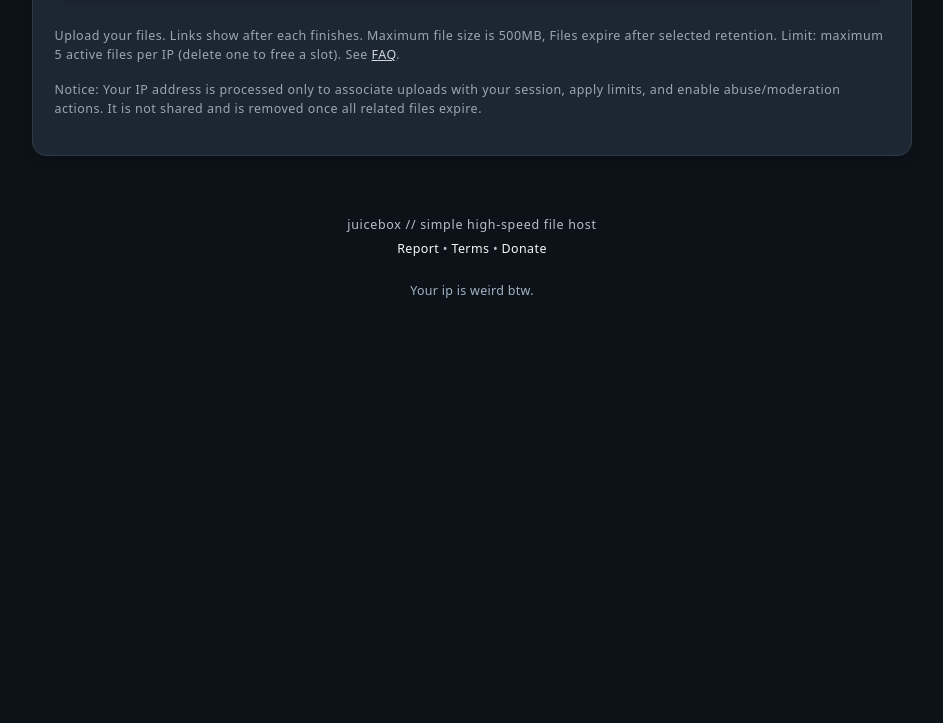
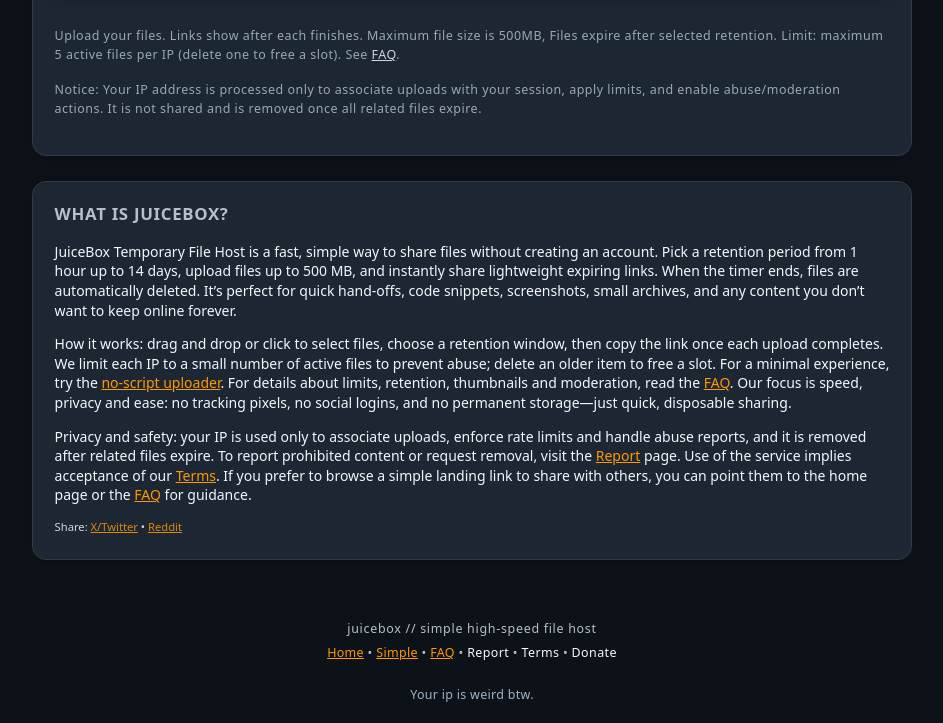
Before and after one commit to create-juicey-app/juicebox, a plain HTML site: page public/index.html in a window 1280 px wide. Shown: the part 514-1237 px from the top of the page, without its empty margins (168-1111 px from the left). Before the commit the page ends 833 px from the top, so only its background shows below. Drawn offline with Linux system fonts and the light colour scheme; no server answers.

Commit message:
seo optimizin

```diff
--- a/public/index.html
+++ b/public/index.html
@@ -2,7 +2,7 @@
 <html lang="en">
 <head>
   <meta charset="UTF-8" />
-  <title>JuiceBox</title>
+  <title>JuiceBox — Fast Temporary File Host | Upload & Share Expiring Links</title>
   <meta name="viewport" content="width=device-width,initial-scale=1" />
   <!-- Social & SEO meta additions -->
   <meta name="description" content="JuiceBox – simple high-speed temporary file host. Click, upload, share lightweight expiring links with selectable retention." />
@@ -10,19 +10,25 @@
   <meta name="keywords" content="file upload, temporary file host, share files, expiring links, quick file sharing" />
   <meta name="author" content="JuiceBox" />
   <meta name="theme-color" content="#0f141b" />
+  <!-- Favicons -->
+  <link rel="icon" href="/favicon.ico" sizes="any" />
+  <link rel="icon" type="image/png" href="/logo.png" />
+  <link rel="apple-touch-icon" href="/logo.png" />
+  <meta name="robots" content="index,follow" />
   <!-- Open Graph -->
   <meta property="og:type" content="website" />
   <meta property="og:title" content="JuiceBox – Fast Temporary File Host" />
   <meta property="og:description" content="Upload files up to 500MB and share instant expiring links (1h–14d retention)." />
-  <meta property="og:url" content="/" />
+  <meta property="og:url" content="https://box.juicey.dev/" />
   <meta property="og:site_name" content="JuiceBox" />
-  <meta property="og:image" content="/silly.webp" />
+  <meta property="og:image" content="https://box.juicey.dev/silly.webp" />
   <meta property="og:image:alt" content="JuiceBox, Temporary File Host, the silly file share." />
+  <meta property="og:locale" content="en_US" />
   <!-- Twitter Card -->
   <meta name="twitter:card" content="summary_large_image" />
   <meta name="twitter:title" content="JuiceBox – Fast Temporary File Host" />
   <meta name="twitter:description" content="Upload files (≤500MB) and share expiring links with selectable retention." />
-  <meta name="twitter:image" content="/silly.webp" />
+  <meta name="twitter:image" content="https://box.juicey.dev/silly.webp" />
   <meta name="twitter:image:alt" content="JuiceBox, Temporary File Host, the silly file share." />
   <!-- End social meta -->
   <link rel="stylesheet" href="/css/app.css" />
@@ -36,7 +42,7 @@
   <noscript><div style="padding:.9rem 1rem;text-align:center;background:#222e3d;border-bottom:1px solid #2c394a;font-size:.7rem;letter-spacing:.5px;">JavaScript is disabled or unsupported. Use the <a href="/simple" style="color:var(--accent);text-decoration:underline;">basic no‑script uploader</a>.</div></noscript>
   <header>
     <!-- Single H1 (visible brand + hidden descriptive text) -->
-    <h1 class="brand-heading"><a href="/" class="brand-link" aria-label="JuiceBox Home"><img src="/logo.png" alt="" class="logo" decoding="async" draggable="false" />JuiceBox <span class="visually-hidden">Temporary File Host</span></a></h1>
+    <h1 class="brand-heading"><a href="/" class="brand-link" aria-label="JuiceBox Home"><img src="/logo.png" alt="JuiceBox logo" class="logo" decoding="async" draggable="false" />JuiceBox <span class="visually-hidden">Temporary File Host</span></a></h1>
     <p class="lead">Click, Upload, Share!</p>
   </header>
   <main id="mainContent" tabindex="-1">
@@ -63,10 +69,57 @@
       <ul id="ownedList" title="List of files you have uploaded" role="list"></ul>
       <p class="site-note" title="Owned files note">These are files linked to your IP, They persist across refresh until deleted.</p>
     </section></div>
+
+    <!-- New informative section to improve page quality and keyword match -->
+    <div class="panel"><section id="about">
+      <h2 id="aboutHeading">What is JuiceBox?</h2>
+      <p>
+        JuiceBox Temporary File Host is a fast, simple way to share files without creating an account. Pick a retention period from
+        1 hour up to 14 days, upload files up to 500&nbsp;MB, and instantly share lightweight expiring links. When the timer ends,
+        files are automatically deleted. It’s perfect for quick hand‑offs, code snippets, screenshots, small archives, and any
+        content you don’t want to keep online forever.
+      </p>
+      <p>
+        How it works: drag and drop or click to select files, choose a retention window, then copy the link once each upload completes.
+        We limit each IP to a small number of active files to prevent abuse; delete an older item to free a slot. For a minimal
+        experience, try the <a href="/simple">no‑script uploader</a>. For details about limits, retention, thumbnails and moderation,
+        read the <a href="/faq">FAQ</a>. Our focus is speed, privacy and ease: no tracking pixels, no social logins, and no permanent
+        storage—just quick, disposable sharing.
+      </p>
+      <p>
+        Privacy and safety: your IP is used only to associate uploads, enforce rate limits and handle abuse reports, and it is removed
+        after related files expire. To report prohibited content or request removal, visit the <a href="/report">Report</a> page. Use of the
+        service implies acceptance of our <a href="/terms">Terms</a>. If you prefer to browse a simple landing link to share with others,
+        you can point them to the home page or the <a href="/faq">FAQ</a> for guidance.
+      </p>
+      <nav aria-label="Share" class="share-links" style="margin-top:.5rem;font-size:.8em;opacity:.85">
+        Share:
+        <a href="https://twitter.com/intent/tweet?text=Upload%20and%20share%20temporary%20files%20with%20JuiceBox&url=https%3A%2F%2Fbox.juicey.dev%2F" rel="noopener nofollow" target="_blank">X/Twitter</a>
+        • <a href="https://www.reddit.com/submit?url=https%3A%2F%2Fbox.juicey.dev%2F&title=JuiceBox%20%E2%80%94%20Fast%20Temporary%20File%20Host" rel="noopener nofollow" target="_blank">Reddit</a>
+      </nav>
+    </section></div>
+
+    <!-- Structured data -->
+    <script type="application/ld+json">
+    {
+      "@context": "https://schema.org",
+      "@type": "WebApplication",
+      "name": "JuiceBox",
+      "url": "https://box.juicey.dev/",
+      "applicationCategory": "Utility",
+      "operatingSystem": "All",
+      "description": "Fast temporary file host to upload and share expiring links (1h–14d retention, up to 500MB).",
+      "offers": {
+        "@type": "Offer",
+        "price": 0,
+        "priceCurrency": "USD"
+      }
+    }
+    </script>
   </main>
   <footer title="Service tagline">juicebox // simple high-speed file host
   <nav aria-label="Site links" class="footer-links" style="display:block;margin-top:.45rem;font-size:.6rem;opacity:.65;letter-spacing:.35px">
-    <a href="/report">Report</a> • <a href="/terms">Terms</a> • <a href="https://buymeacoffee.com/juiceydev" target="_blank" rel="noopener">Donate</a>
+    <a href="/">Home</a> • <a href="/simple">Simple</a> • <a href="/faq">FAQ</a> • <a href="/report">Report</a> • <a href="/terms">Terms</a> • <a href="https://buymeacoffee.com/juiceydev" target="_blank" rel="noopener">Donate</a>
   </nav>
   <br><span id="ipNote" style="display:block;font-size:.55rem;opacity:.45;margin-top:.4rem;letter-spacing:.3px"></span></footer>
   <script>
```
